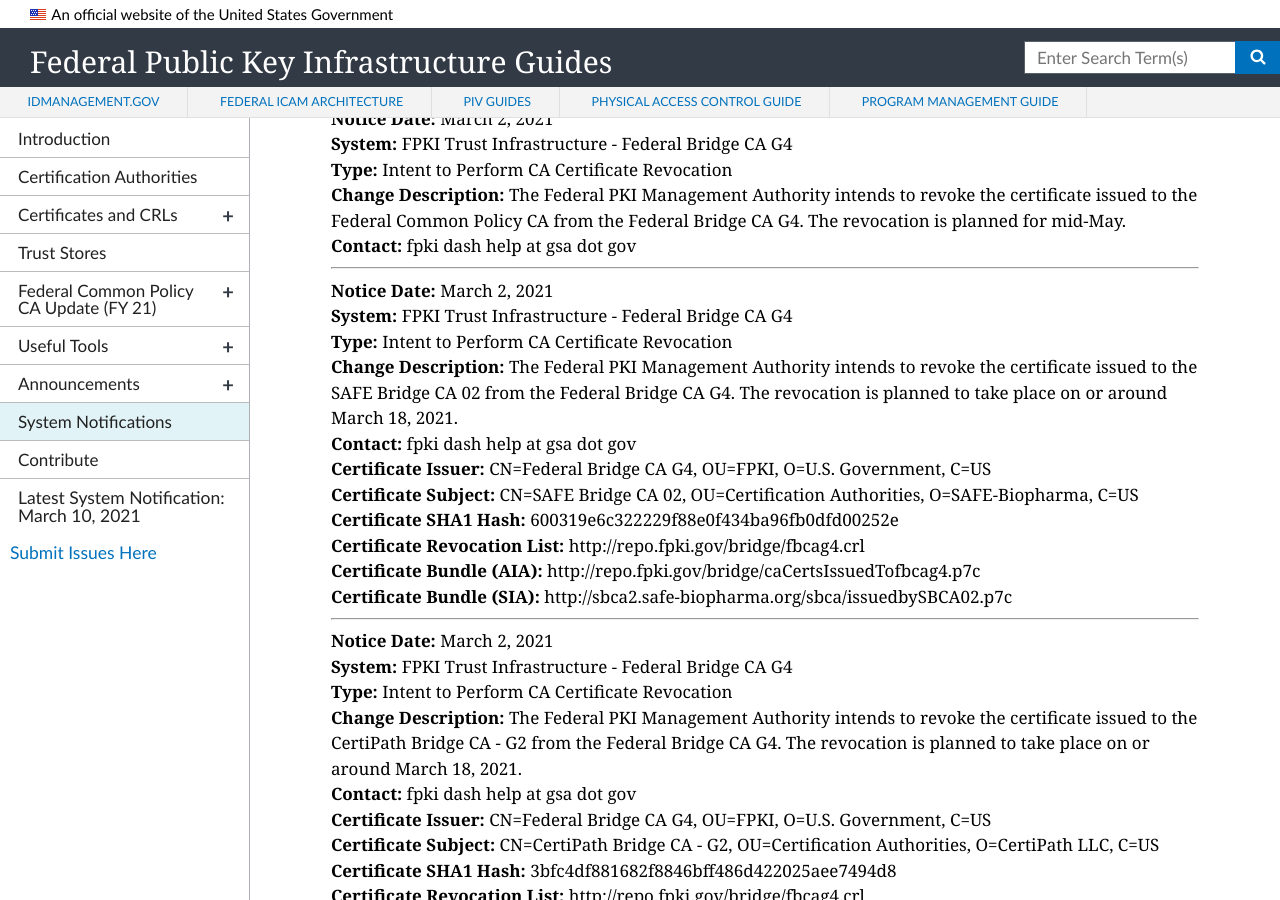
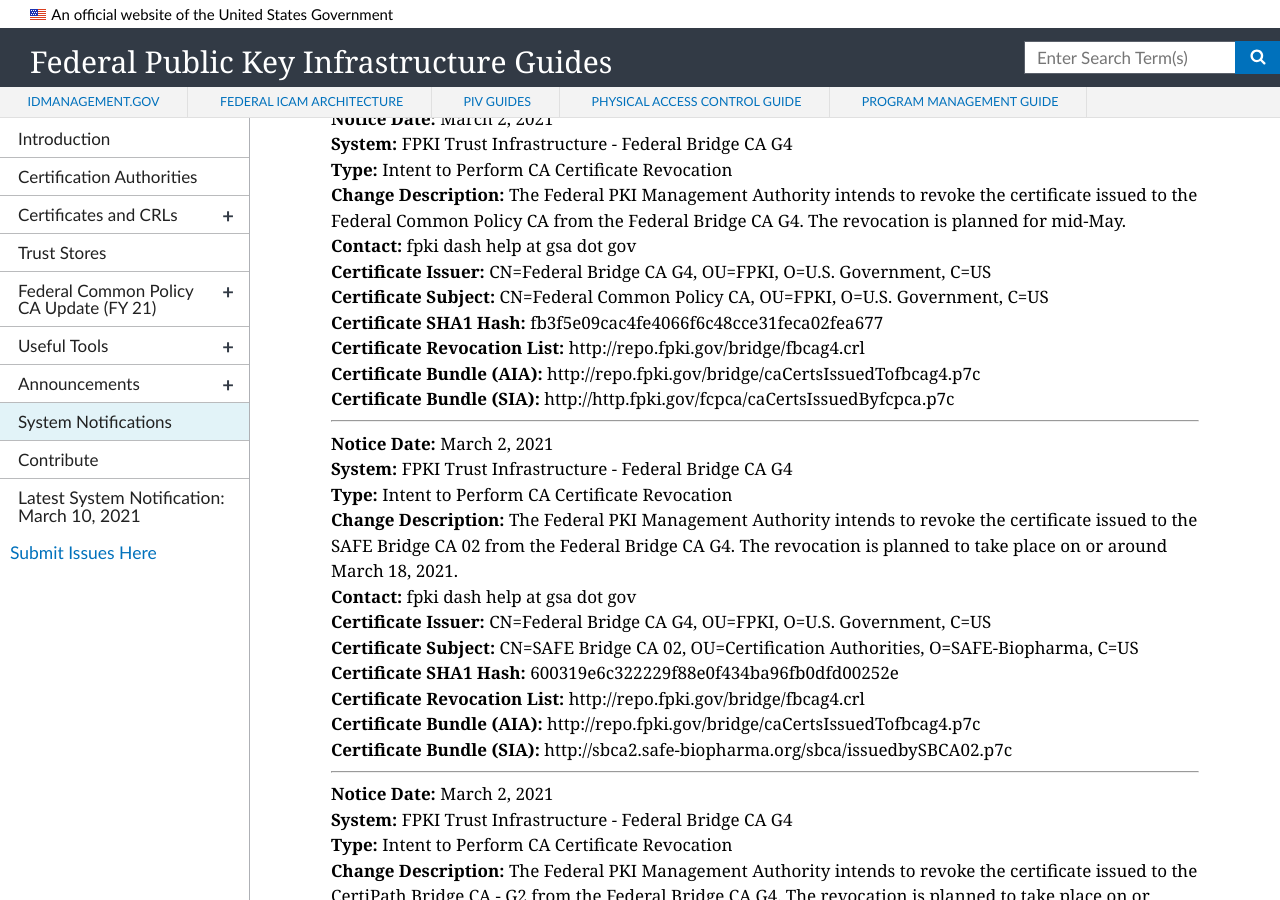
Before and after one commit to GSA/fpki-guides, a Jekyll site: the page built from pages/fpki_notifications.md, in a window 1280 px wide and 900 px high, scrolled down 2868 px. Built offline with Jekyll 4.4.1, drawn with Linux system fonts in a browser that asks for light colours; nearby versions of some CDN libraries.

Commit message:
Update notifications.yml

```diff
--- a/_data/notifications.yml
+++ b/_data/notifications.yml
@@ -3535,12 +3535,12 @@
   system: FPKI Trust Infrastructure - Federal Bridge CA G4
   change_description: The Federal PKI Management Authority intends to revoke the certificate issued to the Federal Common Policy CA from the Federal Bridge CA G4.  The revocation is planned for mid-May.
   contact: fpki dash help at gsa dot gov
-  ca_certificate_hash:
-  ca_certificate_issuer:
-  ca_certificate_subject:
-  cdp_uri:
-  aia_uri:
-  sia_uri:
+  ca_certificate_hash: fb3f5e09cac4fe4066f6c48cce31feca02fea677
+  ca_certificate_issuer: CN=Federal Bridge CA G4, OU=FPKI, O=U.S. Government, C=US
+  ca_certificate_subject: CN=Federal Common Policy CA, OU=FPKI, O=U.S. Government, C=US
+  cdp_uri: http://repo.fpki.gov/bridge/fbcag4.crl
+  aia_uri: http://repo.fpki.gov/bridge/caCertsIssuedTofbcag4.p7c
+  sia_uri: http://http.fpki.gov/fcpca/caCertsIssuedByfcpca.p7c
   ocsp_uri:
 
 - notice_date: March 5, 2021
```
